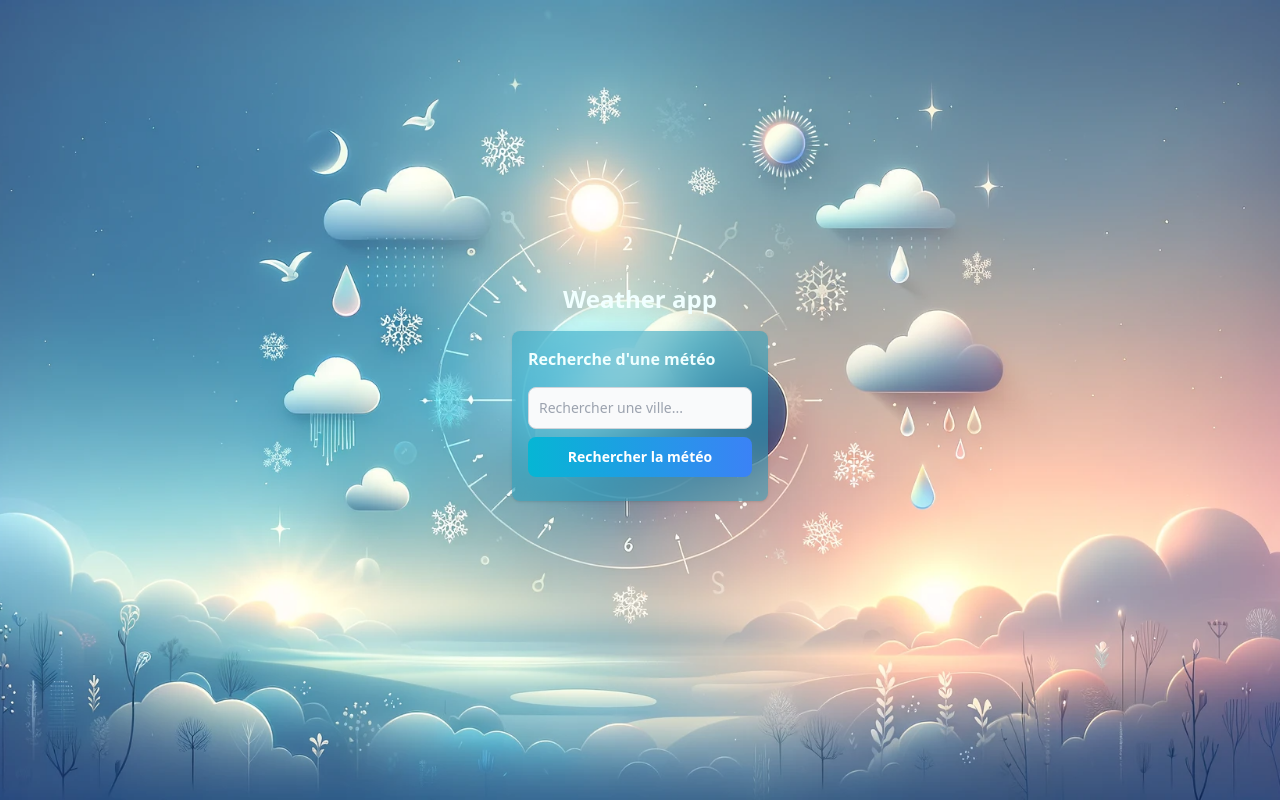
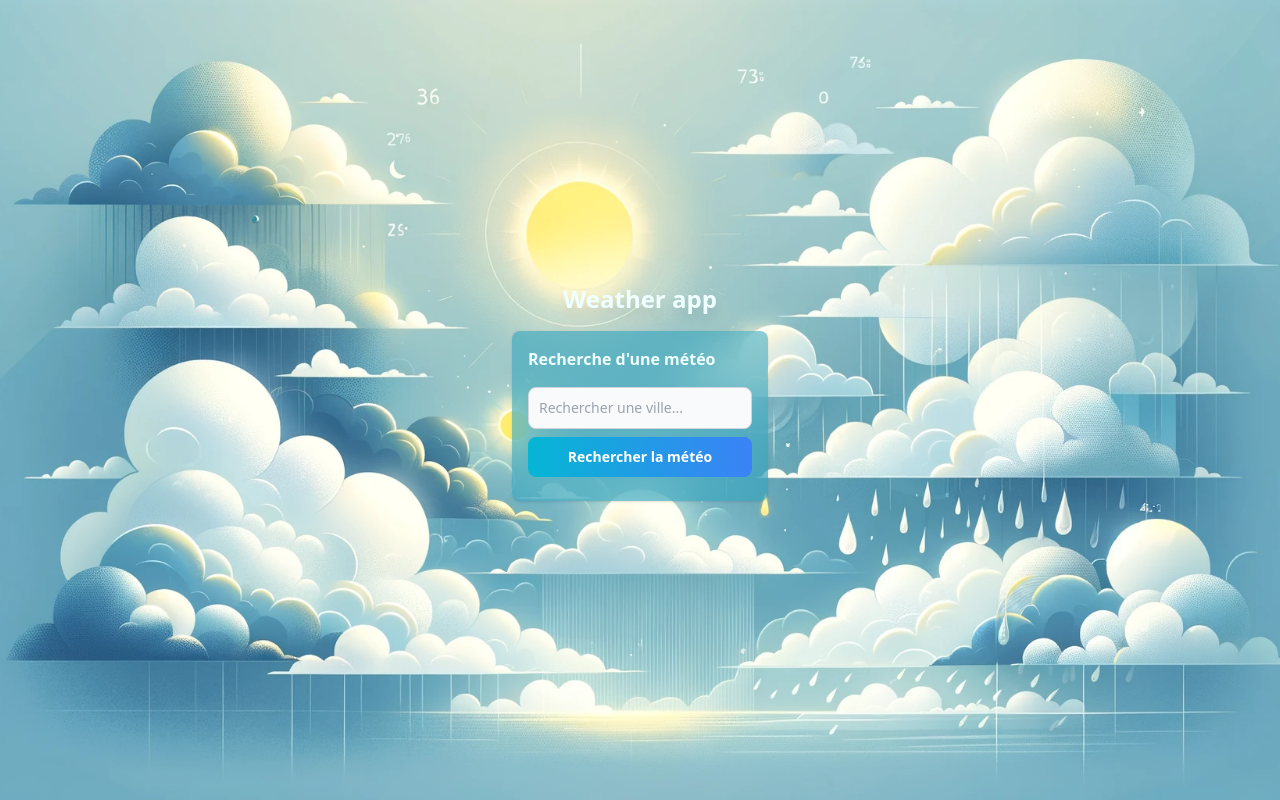
Before and after one commit to BDenisss/angular_weather-app, an Angular app: page / in a window 1280 px wide. Built offline with nearby package versions, Linux system fonts and the light colour scheme; what ngx-echarts would draw is missing.

Commit message:
:lipstick: change background and title

```diff
--- a/src/index.html
+++ b/src/index.html
@@ -2,7 +2,7 @@
 <html lang="en">
 <head>
   <meta charset="utf-8">
-  <title>Weatherapp2</title>
+  <title>Weather App</title>
   <base href="/">
   <meta name="viewport" content="width=device-width, initial-scale=1">
   <link rel="icon" type="image/x-icon" href="favicon.ico">
--- a/src/styles.scss
+++ b/src/styles.scss
@@ -25,7 +25,7 @@ app-root {
 
 body {
   color: azure;
-  background-image: url('assets/bg_weatherapp.png');
+  background-image: url('assets/bg_weatherapp2.png');
   background-repeat: no-repeat;
   background-size: cover;
   background-position: center;
```
